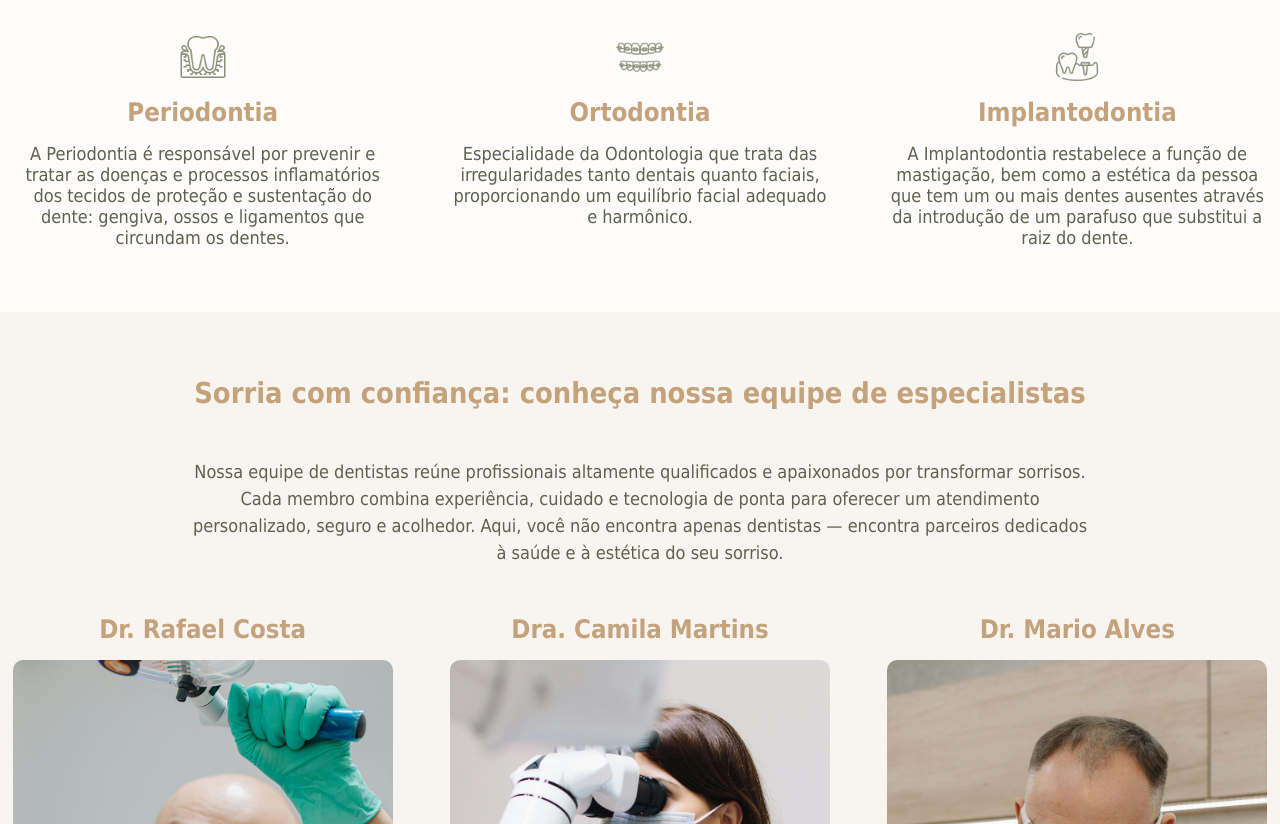
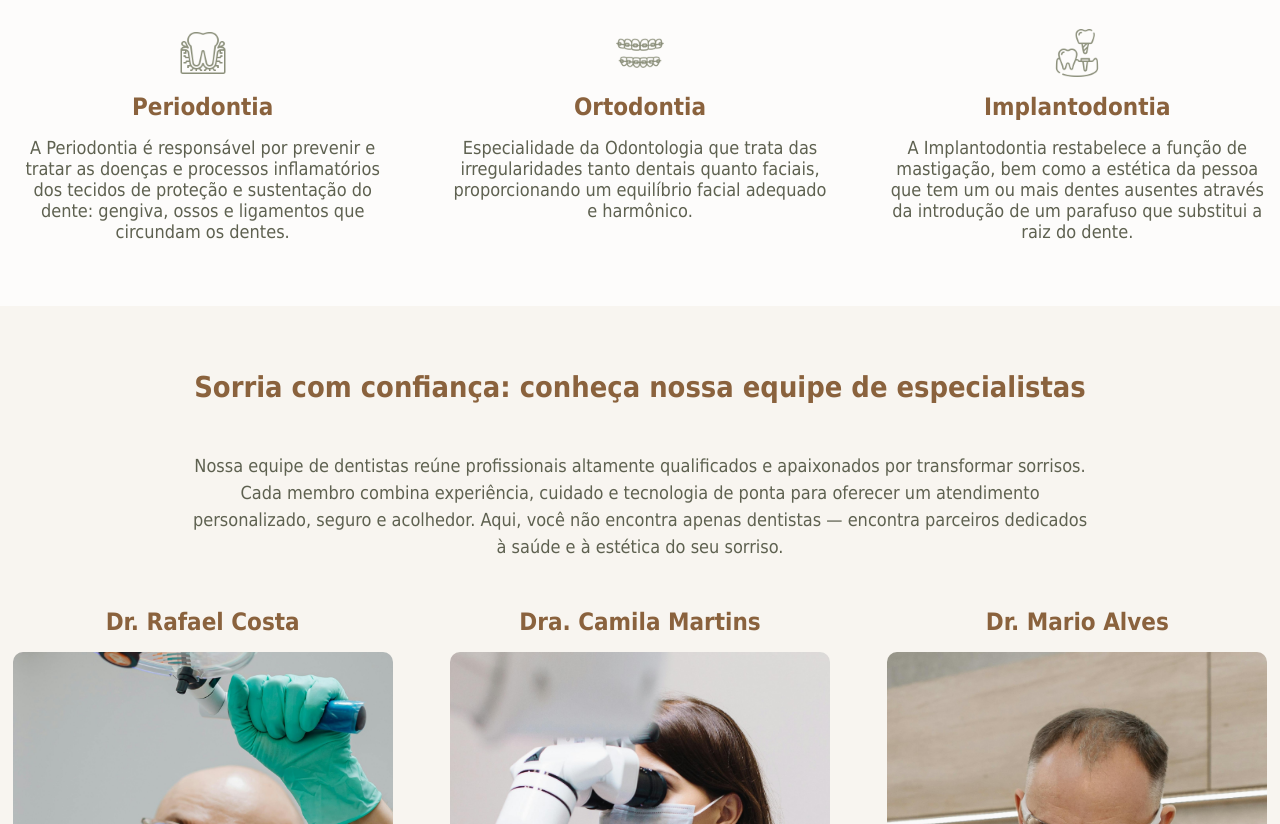
Before and after one commit to mchlima/site-dra-natasha-grey, a Nuxt app: page / in a window 1280 px wide. Shown: the part 1976-2800 px from the top of the page. Built offline with nearby package versions, Linux system fonts and the light colour scheme; a web font is replaced by a local one.

Commit message:
feat: acessibility

```diff
--- a/app/app.vue
+++ b/app/app.vue
@@ -270,7 +270,6 @@
 }
 
 .clinic-card>h3 {
-  color: #c3a27c;
   margin-bottom: 2rem;
   text-align: center;
 }
@@ -326,7 +325,6 @@
 }
 
 .specialty-card>h3 {
-  color: #c3a27c;
   margin-bottom: 1rem;
   text-align: center;
 }
@@ -369,7 +367,6 @@
 }
 
 .team-member-card>h3 {
-  color: #c3a27c;
   margin-bottom: 1rem;
   text-align: center;
 }
@@ -495,11 +492,12 @@ h1 {
 
 h2 {
   font-size: 1.8rem;
-  color: #c3a27c;
+  color: #8a623d;
 }
 
 h3 {
-  font-size: 1.6rem;
+  font-size: 1.5rem;
+  color: #8a623d;
 }
 
 h4 {
```
